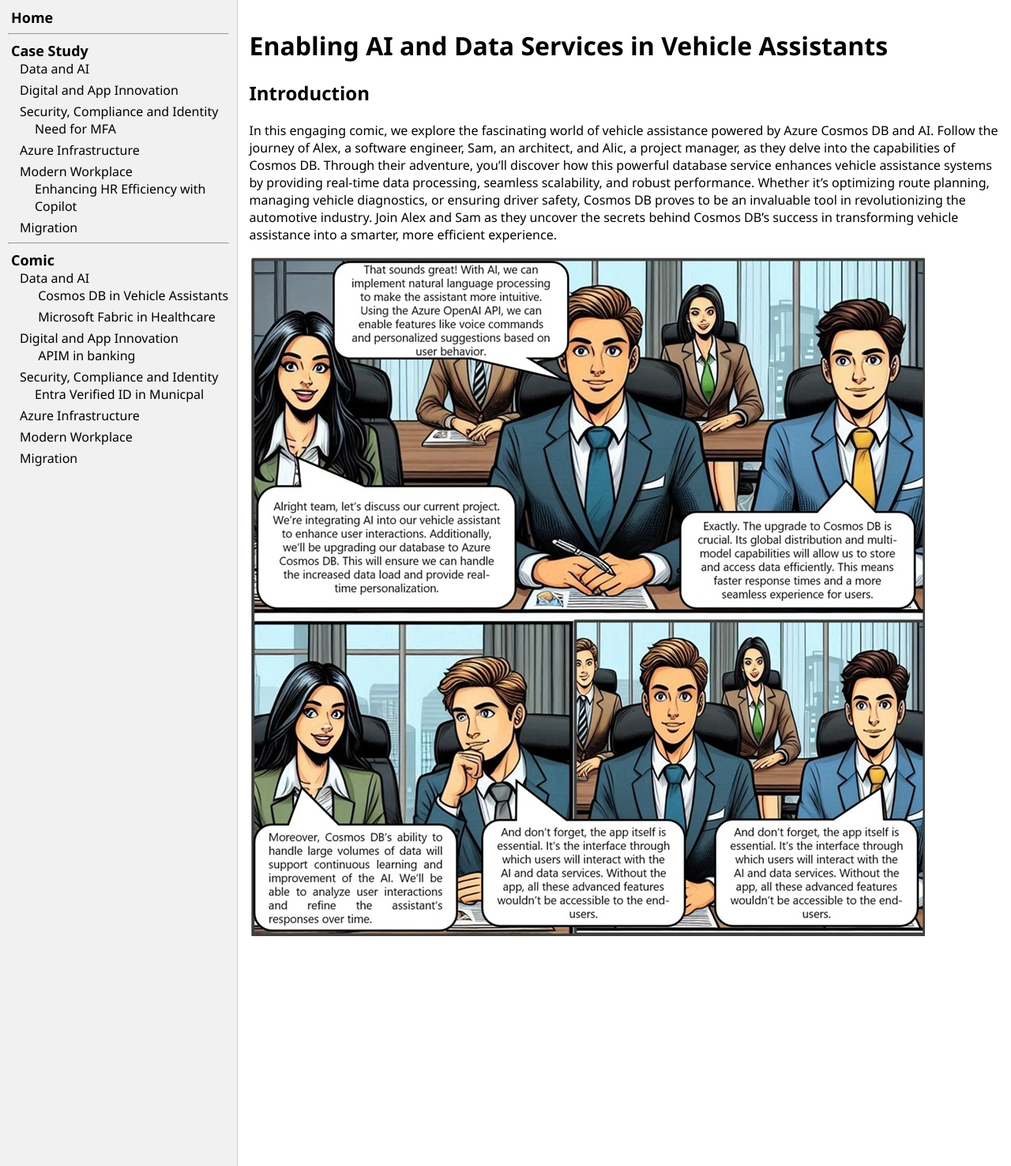
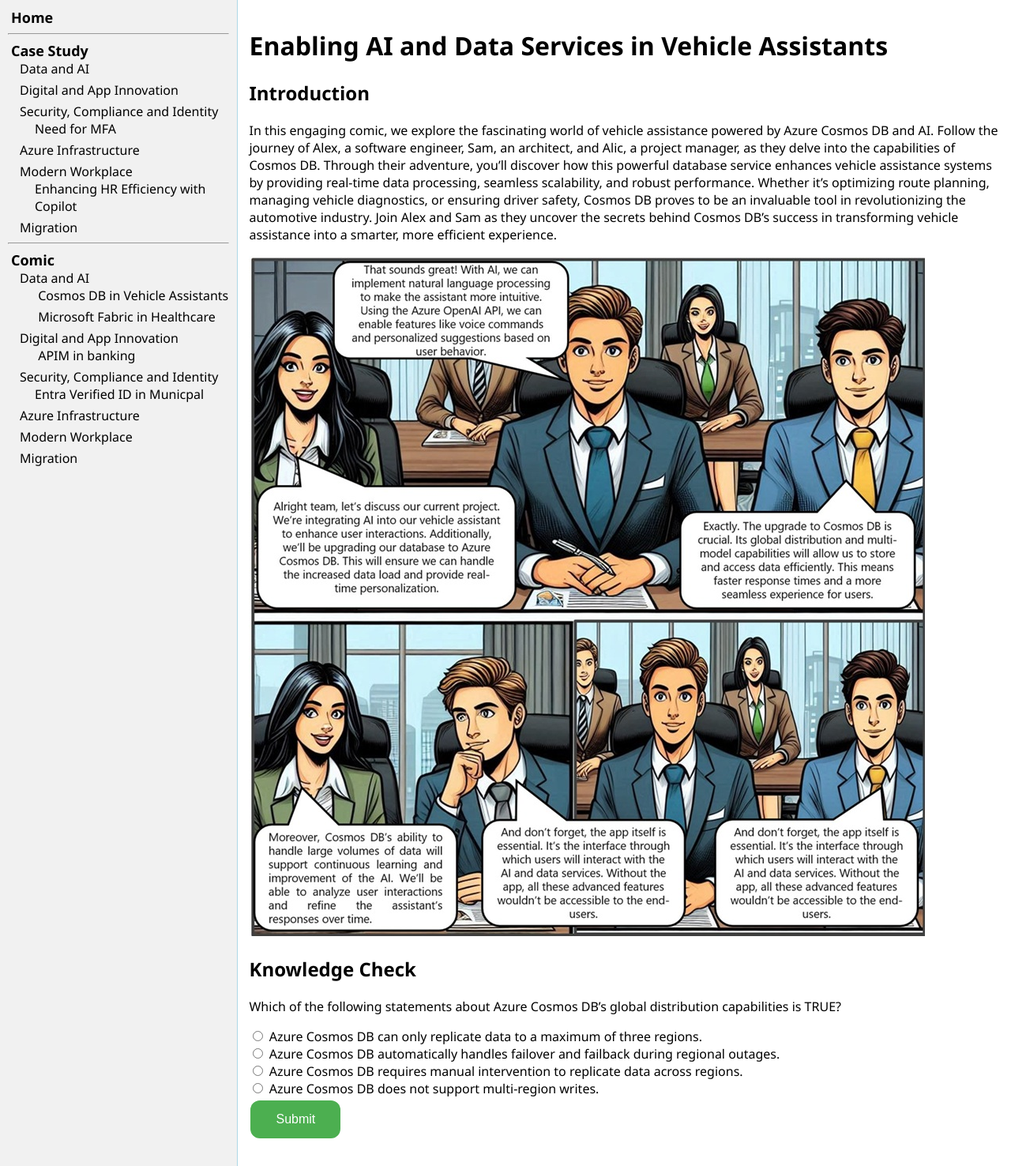
Before and after one commit to ningweinw/iengage, a Jekyll site: the page built from project-files/comic/Data and AI/Cosmosdb in vehicle assistant.md, in a window 1280 px wide. Shown: the whole page at 79% size. Built offline with Jekyll 4.4.1, drawn with Linux system fonts in a browser that asks for light colours.

Commit message:
Update Cosmosdb in vehicle assistant.md

```diff
--- a/project-files/comic/Data and AI/Cosmosdb in vehicle assistant.md
+++ b/project-files/comic/Data and AI/Cosmosdb in vehicle assistant.md
@@ -14,3 +14,69 @@
 <a href="./images/cosmos1.jpg" download>
   <img src="./images/cosmos1.jpg" alt="Cosmos DB in Vehicle Assistants">
 </a>
+
+## Knowledge Check
+
+Which of the following statements about Azure Cosmos DB's global distribution capabilities is TRUE?
+
+<form id="quizForm">
+  <input type="radio" id="q1" name="answer" value="q1">
+  <label for="paris">Azure Cosmos DB can only replicate data to a maximum of three regions.</label><br>
+  <input type="radio" id="q2" name="answer" value="q2">
+  <label for="london">Azure Cosmos DB automatically handles failover and failback during regional outages.</label><br>
+  <input type="radio" id="q3" name="answer" value="q3">
+  <label for="berlin">Azure Cosmos DB requires manual intervention to replicate data across regions.</label><br>
+  <input type="radio" id="q4" name="answer" value="q4">
+  <label for="madrid">Azure Cosmos DB does not support multi-region writes.</label><br>
+  <button type="button" onclick="checkAnswer()" class="styled-button">Submit</button>
+</form>
+
+<p id="result"></p>
+
+<script>
+  function checkAnswer() {
+    var radios = document.getElementsByName('answer');
+    var correctAnswer = 'Azure Cosmos DB automatically handles failover and failback during regional outages.';
+    var result = document.getElementById('result');
+    var selected = false;
+
+    for (var i = 0; i < radios.length; i++) {
+      if (radios[i].checked) {
+        selected = true;
+        if (radios[i].value === correctAnswer) {
+          result.textContent = 'Correct!';
+          result.style.color = 'green';
+        } else {
+          result.textContent = 'Incorrect. Try again!';
+          result.style.color = 'red';
+        }
+        break;
+      }
+    }
+
+    if (!selected) {
+      result.textContent = 'Please select an answer.';
+      result.style.color = 'orange';
+    }
+  }
+</script>
+
+<style>
+  .styled-button {
+    background-color: #4CAF50; /* Green */
+    border: none;
+    color: white;
+    padding: 15px 32px;
+    text-align: center;
+    text-decoration: none;
+    display: inline-block;
+    font-size: 16px;
+    margin: 4px 2px;
+    cursor: pointer;
+    border-radius: 12px;
+  }
+
+  .styled-button:hover {
+    background-color: #45a049;
+  }
+</style>
```
